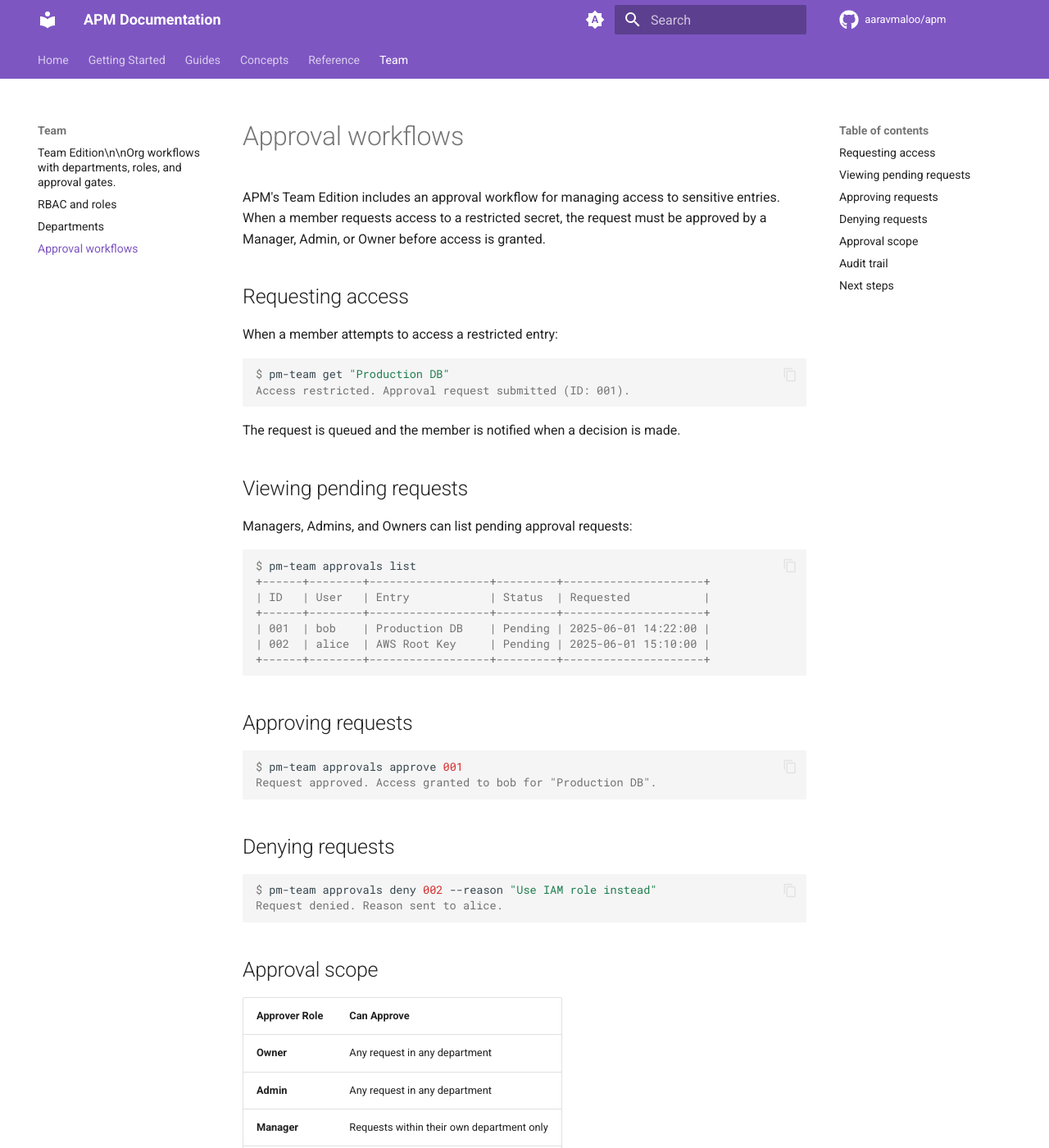
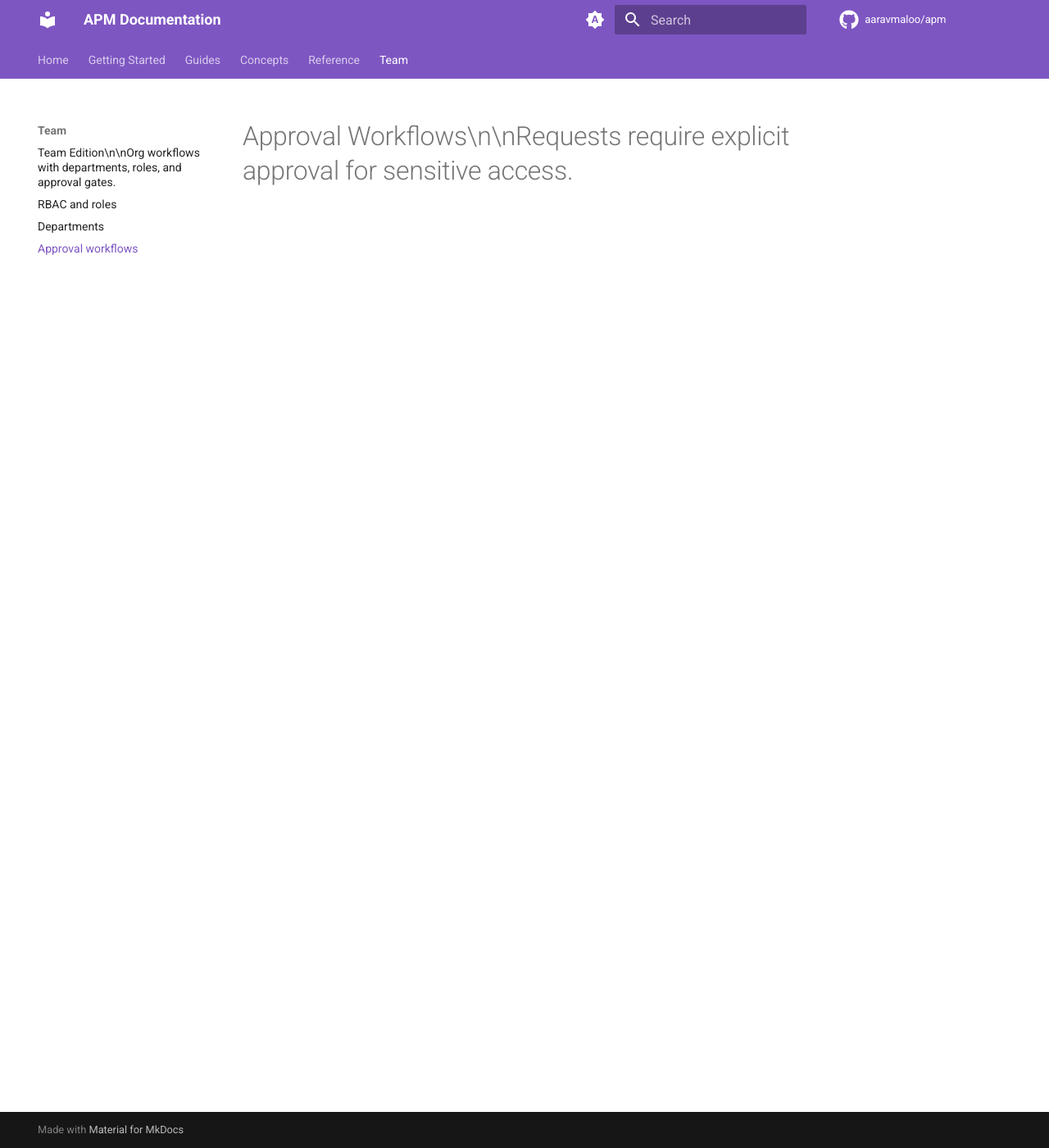
Before and after one commit to aaravmaloo/apm, an MkDocs documentation site: the page built from docs/team/approvals.md, in a window 1280 px wide and 1400 px high. Shown: the whole window at 82% size. Built offline with MkDocs 1.6.1 and Material for MkDocs 9.7.7, drawn with Linux system fonts in a browser that asks for light colours; comment, search, counter and statistics services are not loaded; some of the changed text lies outside the part shown.

Commit message:
docs: update docs/team/approvals.md

````diff
--- a/docs/team/approvals.md
+++ b/docs/team/approvals.md
@@ -1,69 +1 @@
-# Approval workflows
-
-APM's Team Edition includes an approval workflow for managing access to sensitive entries. When a
-member requests access to a restricted secret, the request must be approved by a Manager, Admin,
-or Owner before access is granted.
-
-## Requesting access
-
-When a member attempts to access a restricted entry:
-
-```console
-$ pm-team get "Production DB"
-Access restricted. Approval request submitted (ID: 001).
-```
-
-The request is queued and the member is notified when a decision is made.
-
-## Viewing pending requests
-
-Managers, Admins, and Owners can list pending approval requests:
-
-```console
-$ pm-team approvals list
-+------+--------+------------------+---------+---------------------+
-| ID   | User   | Entry            | Status  | Requested           |
-+------+--------+------------------+---------+---------------------+
-| 001  | bob    | Production DB    | Pending | 2025-06-01 14:22:00 |
-| 002  | alice  | AWS Root Key     | Pending | 2025-06-01 15:10:00 |
-+------+--------+------------------+---------+---------------------+
-```
-
-## Approving requests
-
-```console
-$ pm-team approvals approve 001
-Request approved. Access granted to bob for "Production DB".
-```
-
-## Denying requests
-
-```console
-$ pm-team approvals deny 002 --reason "Use IAM role instead"
-Request denied. Reason sent to alice.
-```
-
-## Approval scope
-
-| Approver Role | Can Approve                               |
-| :------------ | :---------------------------------------- |
-| **Owner**     | Any request in any department             |
-| **Admin**     | Any request in any department             |
-| **Manager**   | Requests within their own department only |
-| **Member**    | Cannot approve                            |
-| **Viewer**    | Cannot approve                            |
-
-## Audit trail
-
-All approval decisions are logged in the tamper-evident audit log:
-
-```console
-$ pm-team audit
-[2025-06-01 14:30:00] APPROVE  bob -> "Production DB" (by: carol)
-[2025-06-01 15:15:00] DENY     alice -> "AWS Root Key" (by: carol, reason: "Use IAM role instead")
-```
-
-## Next steps
-
-See [RBAC and roles](./rbac.md) for the permission model, or [departments](./departments.md)
-for encryption domain management.
+# Approval Workflows\n\nRequests require explicit approval for sensitive access.
````
